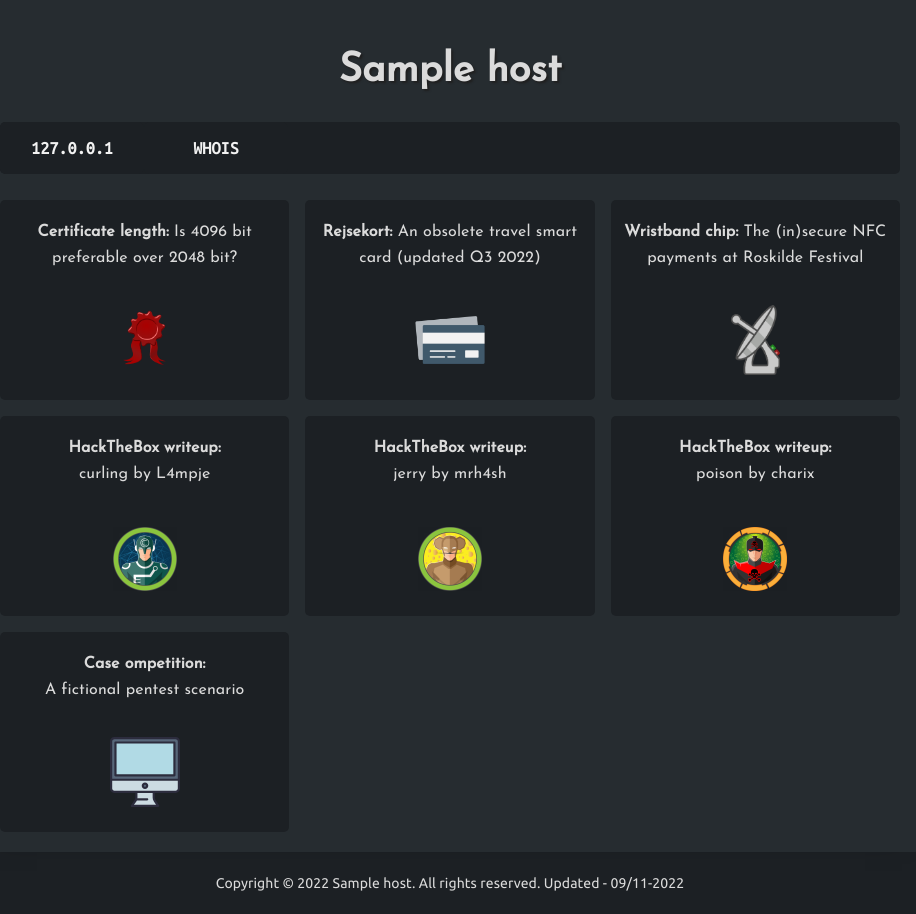
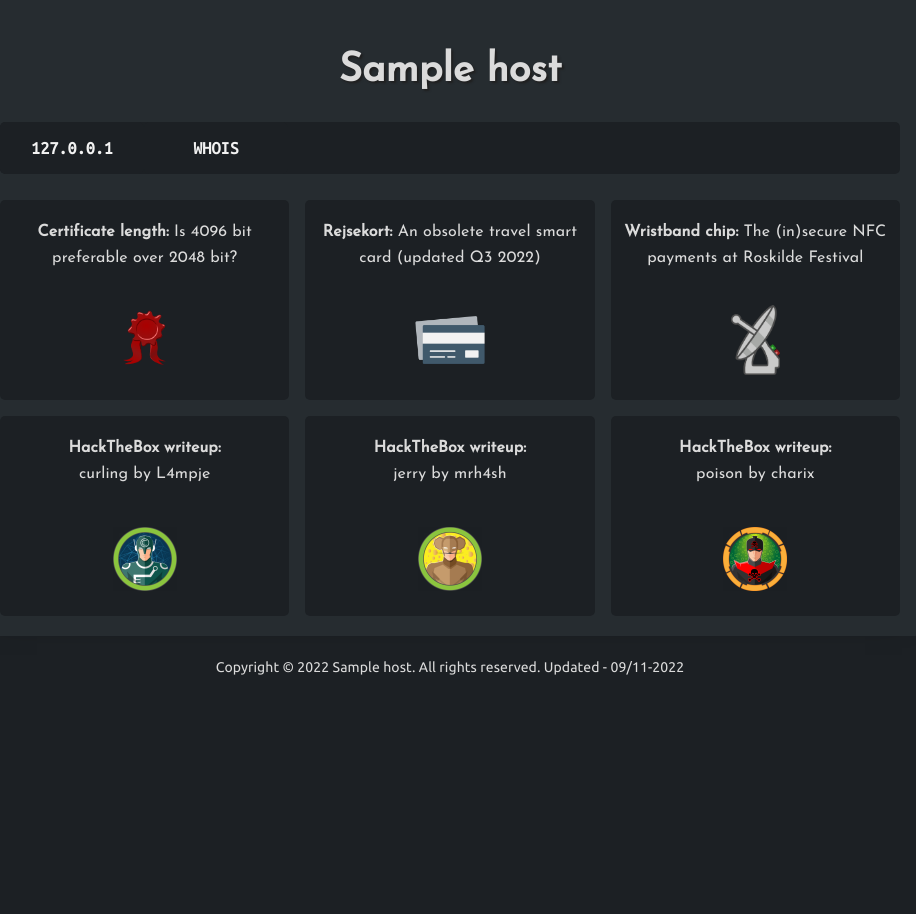
Before and after one commit to ztychr/oneeyedtechs, a Flask app: template templates/index.html in a window 1280 px wide. Shown: the whole page, without its empty margins (190-1106 px from the left). After the commit the page ends 800 px from the top, so only its background shows below. Run offline with Flask 2, Linux system fonts and the light colour scheme; the template is opened without the code that fills it: most values are stand-ins (such as "Sample title", 1, 10 or a date in 2020).

Commit message:
corrected hostname

```diff
--- a/app.py
+++ b/app.py
@@ -9,7 +9,7 @@
     global host
     if (request.headers.get('Host') == "oneeyedtechs.com"):
         host = "One Eyed Techs"
-    elif (request.headers.get('Host') == "nordskov.net"):
+    elif (request.headers.get('Host') == "www.nordskov.net"):
         host = "Nordskov Blog"
 
 @app.route("/")
@@ -44,6 +44,6 @@
 def htb_poison():
     return render_template('htb-poison.html', name='htb-poison', host=host)
 
-@app.route("/post/case-competition")
-def case_competition():
-    return render_template('case-competition.html', name='case-competition', host=host)
+#@app.route("/post/case-competition")
+#def case_competition():
+#    return render_template('case-competition.html', name='case-competition', host=host)
--- a/templates/index.html
+++ b/templates/index.html
@@ -7,7 +7,7 @@
   <a class="post" href="post/htb-curling"><b>HackTheBox writeup: </b><br> curling by L4mpje <br><img class="thumbnail" src="static/images/thumbnails/curling-thumb.png"/></a>
   <a class="post" href="post/htb-jerry"><b>HackTheBox writeup: </b><br>jerry by mrh4sh<br><img class="thumbnail" src="static/images/thumbnails/jerry-thumb.png"/></a>
   <a class="post" href="post/htb-poison"><b>HackTheBox writeup: </b><br>poison by charix<br><img class="thumbnail" src="static/images/thumbnails/poison-thumb.png"/></a>
-  <a class="post" href="post/case-competition"><b>Case ompetition: </b><br>A fictional pentest scenario<br><img class="thumbnail" src="static/images/thumbnails/pc.svg"/></a>
+<!--  <a class="post" href="post/case-competition"><b>Case ompetition: </b><br>A fictional pentest scenario<br><img class="thumbnail" src="static/images/thumbnails/pc.svg"/></a> -->
 </div>
 {% include 'footer.html' %}
 
@@ -18,5 +18,5 @@
 <div onclick="location.href='post/htb-curling'" class="post"><b>HackTheBox writeup:</b> <br> curling by L4mpje <br> <img class="thumbnail" src="static/images/thumbnails/curling-thumb.png"/></div>
 <div onclick="location.href='post/htb-jerry'" class="post"><b>HackTheBox writeup:</b> <br> jerry by mrh4sh <br> <img class="thumbnail" src="static/images/thumbnails/jerry-thumb.png"/></div>
 <div onclick="location.href='post/htb-poison'" class="post"><b>HackTheBox writeup:</b> <br> poison by charix <br> <img class="thumbnail" src="static/images/thumbnails/poison-thumb.png"/></div>
-<div onclick="location.href='post/case-competition'" class="post"><b>Case ompetition:</b> <br> A fictional pentest scenario <br> <img class="thumbnail" src="static/images/thumbnails/pc.svg"/></div>
+<<div onclick="location.href='post/case-competition'" class="post"><b>Case ompetition:</b> <br> A fictional pentest scenario <br> <img class="thumbnail" src="static/images/thumbnails/pc.svg"/></div>
 -->
```
